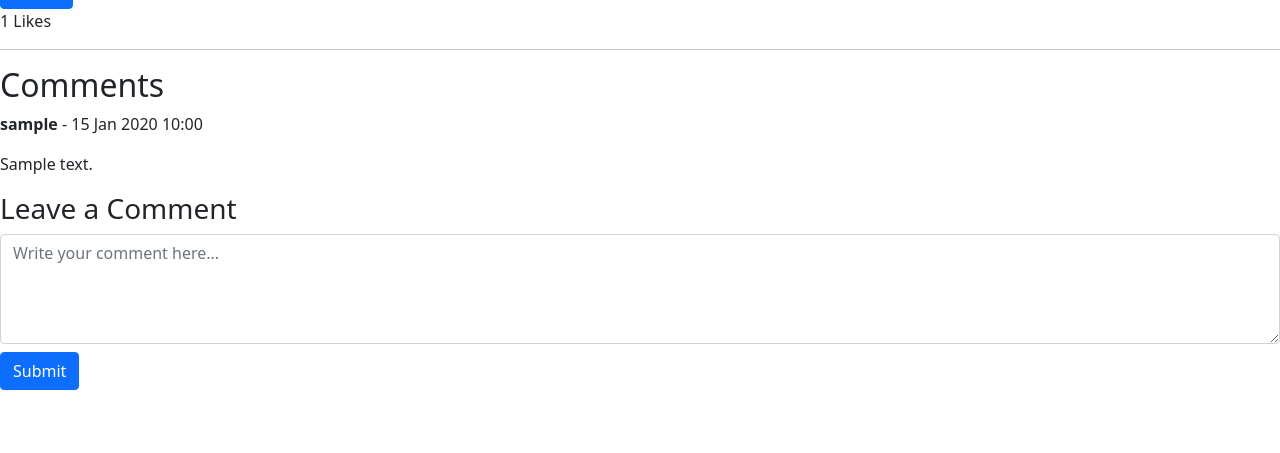
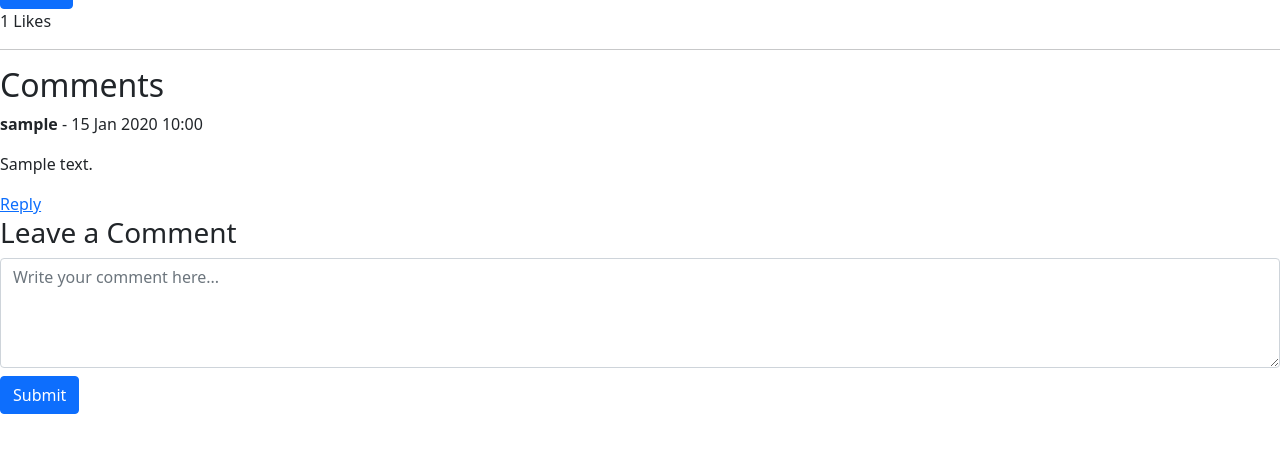
Before and after one commit to p-harting/djocial, a Django app: a page that uses posts/templates/post_detail.html in a window 1280 px wide. Shown: the part 173-626 px from the top of the page. Run offline with Django 4.2, Linux system fonts and the light colour scheme; a user stored in the database is signed in; tables that the repository leaves empty hold one stand-in row (values such as "Sample post").

Commit message:
Add reply functionality to post_details.html and views.py and add comments.js to static folder

```diff
--- a/posts/templates/post_detail.html
+++ b/posts/templates/post_detail.html
@@ -1,4 +1,5 @@
 {% extends "base.html" %}
+{% load static %}
 
 {% block content %}
 <h1>{{ post.title }}</h1>
@@ -24,10 +25,29 @@
 <!-- Comments Section -->
 <h2>Comments</h2>
 <div>
-  {% for comment in post.comments.all %}
+  {% for comment in top_level_comments %}
     <div class="comment">
       <p><strong>{{ comment.author }}</strong> - {{ comment.created_on|date:"d M Y H:i" }}</p>
       <p>{{ comment.body|linebreaks }}</p>
+      <a href="#" class="reply-link" data-comment-id="{{ comment.id }}">Reply</a>
+
+      <!-- Replies -->
+      {% for reply in comment.replies.all %}
+        <div class="reply" style="margin-left: 40px;">
+          <p><strong>{{ reply.author }}</strong> - {{ reply.created_on|date:"d M Y H:i" }}</p>
+          <p>{{ reply.body|linebreaks }}</p>
+        </div>
+      {% endfor %}
+
+      <!-- Reply Form -->
+      <div id="reply-form-{{ comment.id }}" class="reply-form" style="display: none; margin-left: 40px;">
+        <form action="" method="post">
+          {% csrf_token %}
+          <input type="hidden" name="parent_id" value="{{ comment.id }}">
+          <textarea name="comment_body" rows="2" class="form-control" placeholder="Replying to {{ comment.author }}"></textarea>
+          <button type="submit" class="btn btn-primary mt-2">Submit Reply</button>
+        </form>
+      </div>
     </div>
   {% empty %}
     <p>No comments yet. Be the first to comment!</p>
@@ -46,4 +66,6 @@
   <p>You must be <a href="{% url 'login' %}">logged in</a> to comment.</p>
 {% endif %}
 
+<script src="{% static 'js/comments.js' %}"></script>
+
 {% endblock %}
--- a/posts/views.py
+++ b/posts/views.py
@@ -36,15 +36,27 @@ class PostDetailView(DetailView):
     slug_field = 'slug'
     slug_url_kwarg = 'slug'
 
+    def get_context_data(self, **kwargs):
+        context = super().get_context_data(**kwargs)
+        # Get top-level comments (those without a parent)
+        context['top_level_comments'] = self.object.comments.filter(parent__isnull=True)
+        return context
+
     def post(self, request, *args, **kwargs):
         self.object = self.get_object()
         comment_body = request.POST.get('comment_body')
+        parent_id = request.POST.get('parent_id')
 
         if comment_body:
+            parent_comment = None
+            if parent_id:
+                parent_comment = get_object_or_404(Comment, id=parent_id)
+
             Comment.objects.create(
                 post=self.object,
                 author=request.user,
-                body=comment_body
+                body=comment_body,
+                parent=parent_comment
             )
             return redirect('post_detail', slug=self.object.slug)
 
--- a/social/settings.py
+++ b/social/settings.py
@@ -140,6 +140,7 @@ USE_TZ = True
 # https://docs.djangoproject.com/en/4.2/howto/static-files/
 
 STATIC_URL = 'static/'
+STATICFILES_DIRS = [BASE_DIR / "static"]
 
 # Default primary key field type
 # https://docs.djangoproject.com/en/4.2/ref/settings/#default-auto-field
--- /dev/null
+++ b/static/js/comments.js
@@ -0,0 +1,16 @@
+document.addEventListener("DOMContentLoaded", function() {
+    const replyLinks = document.querySelectorAll(".reply-link");
+
+    replyLinks.forEach(link => {
+        link.addEventListener("click", function(event) {
+            event.preventDefault();
+            const commentId = this.getAttribute("data-comment-id");
+            const replyForm = document.getElementById(`reply-form-${commentId}`);
+            if (replyForm.style.display === "none" || replyForm.style.display === "") {
+                replyForm.style.display = "block";
+            } else {
+                replyForm.style.display = "none";
+            }
+        });
+    });
+});
```
